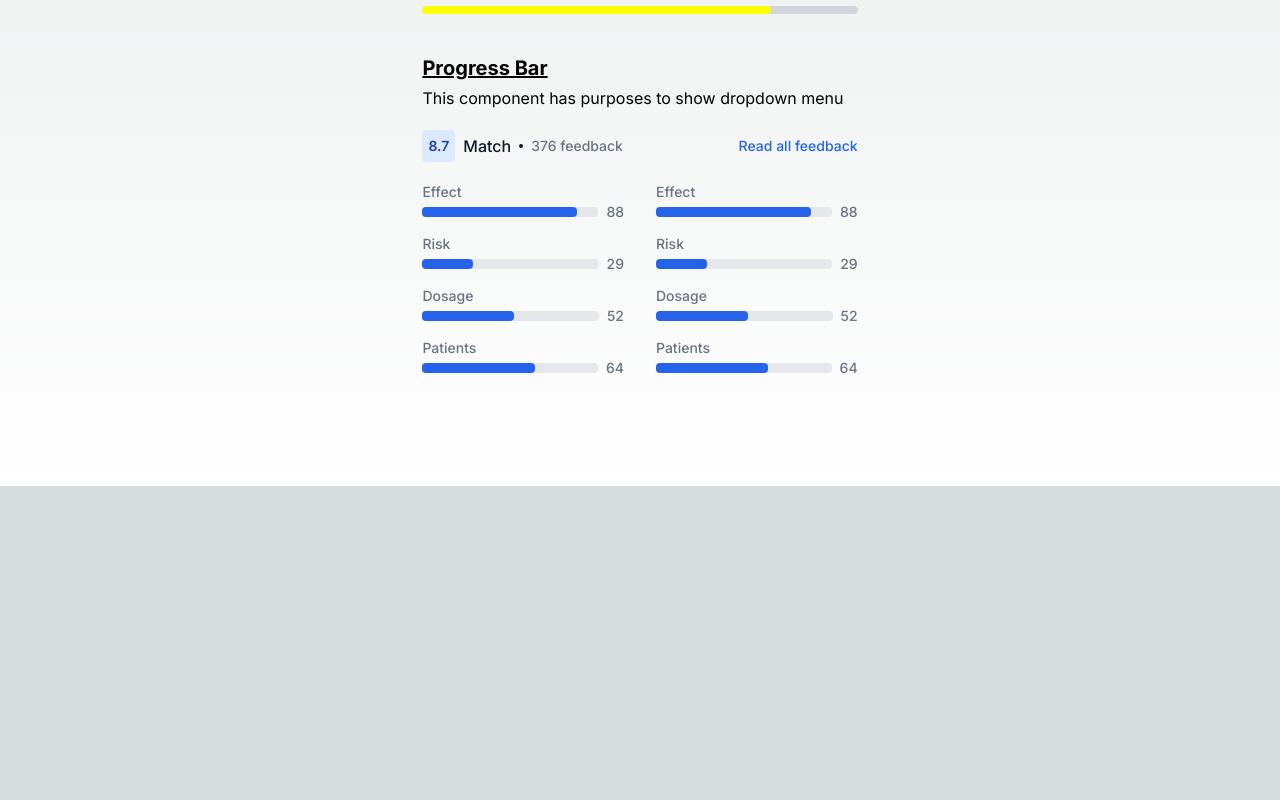
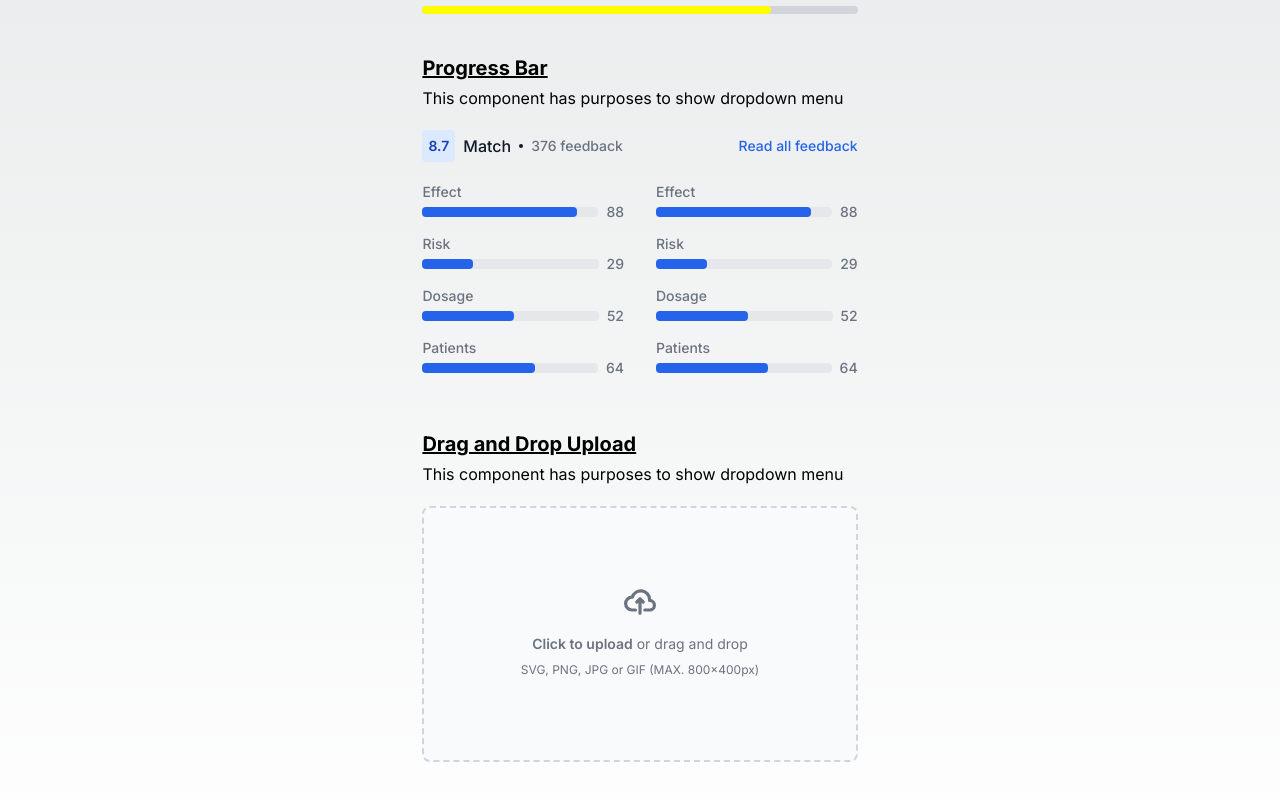
Before and after one commit to fandikaikhsan/pedscommons-proposal, a Next.js app: page / in a window 1280 px wide. Shown: the part 902-1702 px from the top of the page. Before the commit the page ends 1388 px from the top, so only its background shows below. Built offline with nearby package versions, Linux system fonts and the light colour scheme.

Commit message:
feat: add drag and drop upload component

```diff
--- a/src/app/page.tsx
+++ b/src/app/page.tsx
@@ -3,6 +3,7 @@
 import RatingSummary from "@/components/wrap/RatingSummary.wrap"
 import AccordionList from "@/components/wrap/AccordionList.wrap"
 import ProgressBarList from "@/components/wrap/ProgressBarList.wrap"
+import DragUpload from "@/components/common/DragUpload.common"
 
 export default function Home() {
   return (
@@ -68,6 +69,17 @@
           </div>
           <RatingSummary />
         </div>
+        <div className="flex flex-col gap-5">
+          <div className="flex flex-col gap-1">
+            <h3 className="font-bold text-base lg:text-xl underline">
+              Drag and Drop Upload
+            </h3>
+            <h4 className="text-sm lg:text-base">
+              This component has purposes to show dropdown menu
+            </h4>
+          </div>
+          <DragUpload />
+        </div>
       </div>
     </main>
   )
--- /dev/null
+++ b/src/components/common/DragUpload.common.tsx
@@ -0,0 +1,33 @@
+export default function DragUpload() {
+  return (
+    <div className="flex items-center justify-center w-full">
+      <label className="flex flex-col items-center justify-center w-full h-64 border-2 border-gray-300 border-dashed rounded-lg cursor-pointer bg-gray-50 dark:hover:bg-bray-800 dark:bg-gray-700 hover:bg-gray-100 dark:border-gray-600 dark:hover:border-gray-500 dark:hover:bg-gray-600">
+        <div className="flex flex-col items-center justify-center pt-5 pb-6">
+          <svg
+            className="w-8 h-8 mb-4 text-gray-500 dark:text-gray-400"
+            aria-hidden="true"
+            xmlns="http://www.w3.org/2000/svg"
+            fill="none"
+            viewBox="0 0 20 16"
+          >
+            <path
+              stroke="currentColor"
+              stroke-linecap="round"
+              stroke-linejoin="round"
+              stroke-width="2"
+              d="M13 13h3a3 3 0 0 0 0-6h-.025A5.56 5.56 0 0 0 16 6.5 5.5 5.5 0 0 0 5.207 5.021C5.137 5.017 5.071 5 5 5a4 4 0 0 0 0 8h2.167M10 15V6m0 0L8 8m2-2 2 2"
+            />
+          </svg>
+          <p className="mb-2 text-sm text-gray-500 dark:text-gray-400">
+            <span className="font-semibold">Click to upload</span> or drag and
+            drop
+          </p>
+          <p className="text-xs text-gray-500 dark:text-gray-400">
+            SVG, PNG, JPG or GIF (MAX. 800x400px)
+          </p>
+        </div>
+        <input id="dropzone-file" type="file" className="hidden" />
+      </label>
+    </div>
+  )
+}
```
